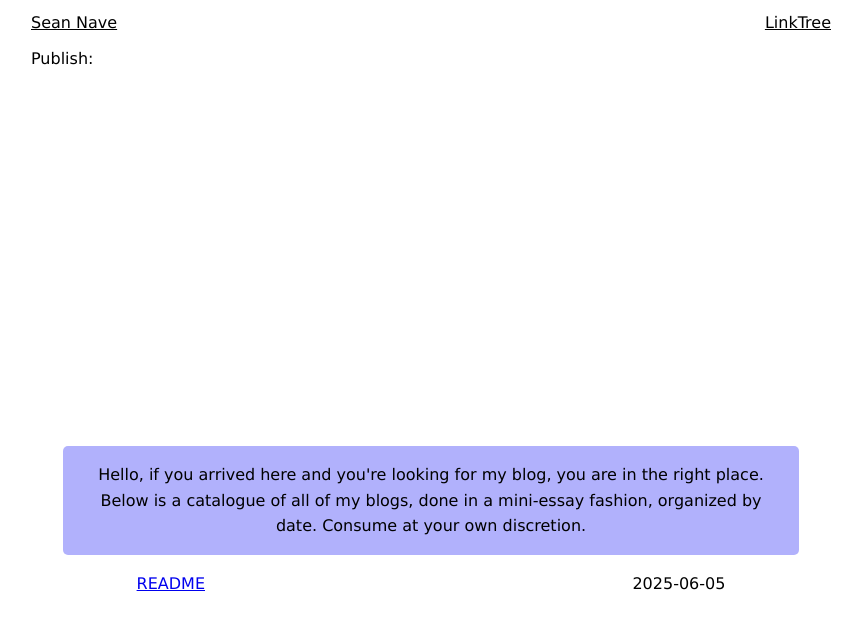
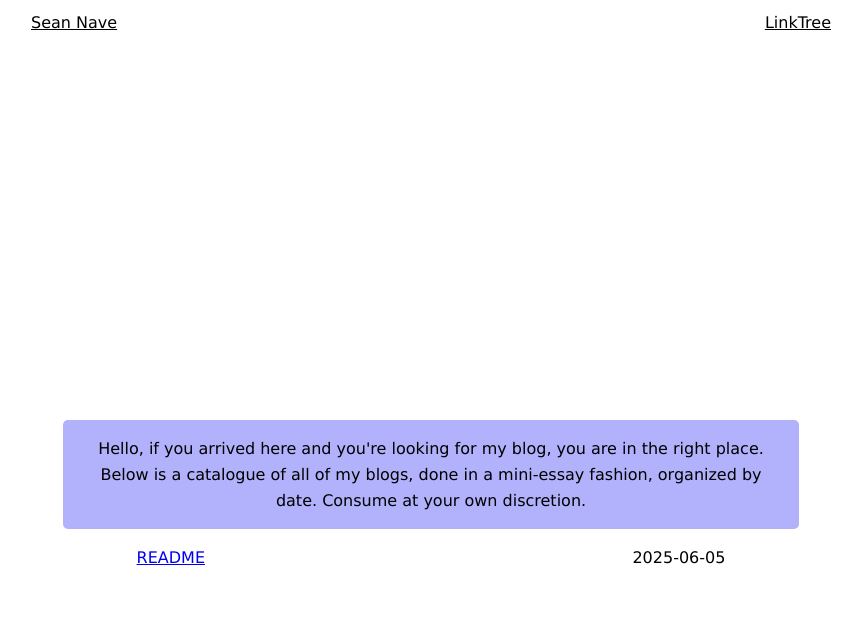
Before and after one commit to seannave211/Blog, a Jekyll site: the page built from index.html, in a window 1280 px wide and 900 px high. Shown: the top 630 px of the window, without its empty margins (209-1070 px from the left). Built offline with Jekyll 4.4.1, drawn with Linux system fonts in a browser that asks for light colours.

Commit message:
feat: revise post layout

```diff
--- a/_includes/header.html
+++ b/_includes/header.html
@@ -11,5 +11,4 @@
         </a>
     </nav>
 </header>
-<p>Publish: {{ page.date | date: "%Y-%m-%d" }}</p>
 <!-- end header -->
--- a/_layouts/post.html
+++ b/_layouts/post.html
@@ -13,7 +13,8 @@
         {% endif %}
     </head>
     <body>
-        {% include header.html %} {{ page.date }}
+        {% include header.html %}
+        <p>Publish: {{ page.date | date: "%Y-%m-%d" }}</p>
         <main>{{ content }}</main>
         {% include footer.html %}
     </body>
```
